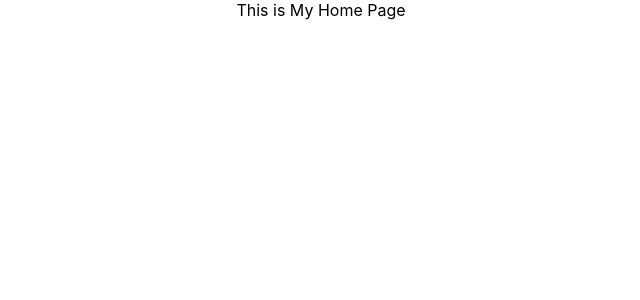
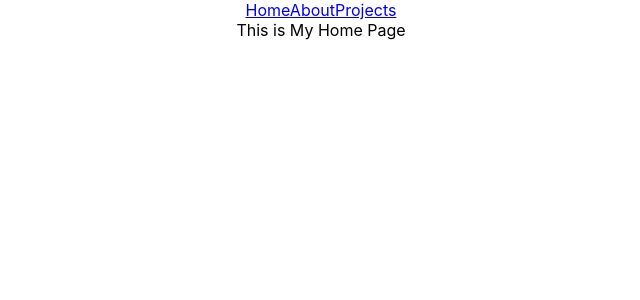
Before and after one commit to Job85/portfolio-site, a React (Create React App) app: page / in a window 1280 px wide. Shown: the top 300 px of the page, without its empty margins (319-959 px from the left). Built offline with nearby package versions, Linux system fonts and the light colour scheme.

Commit message:
created NavBar component and imported into App.js

```diff
--- a/src/App.js
+++ b/src/App.js
@@ -4,10 +4,12 @@ import './App.css';
 import Home from './pages/home';
 import About from './pages/about';
 import Projects from './pages/projects';
+import NavBar from './components/NavBar';
 
 function App() {
   return (
     <div className="App">
+      <NavBar />
       <Routes>
         <Route path='/' element={<Home />} />
         <Route path='/about' element={<About />} />
--- /dev/null
+++ b/src/components/NavBar.jsx
@@ -0,0 +1,15 @@
+import React from "react";
+import { NavLink } from "react-router-dom";
+
+const NavBar = () => {
+
+    return (
+        <div>
+            <NavLink to='/'>Home</NavLink>
+            <NavLink to="/about">About</NavLink>
+            <NavLink to="/projects">Projects</NavLink>
+        </div>
+    )
+}
+
+export default NavBar
```
